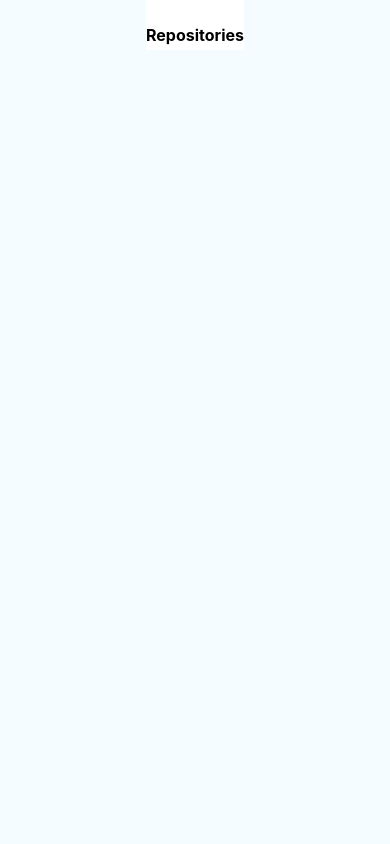
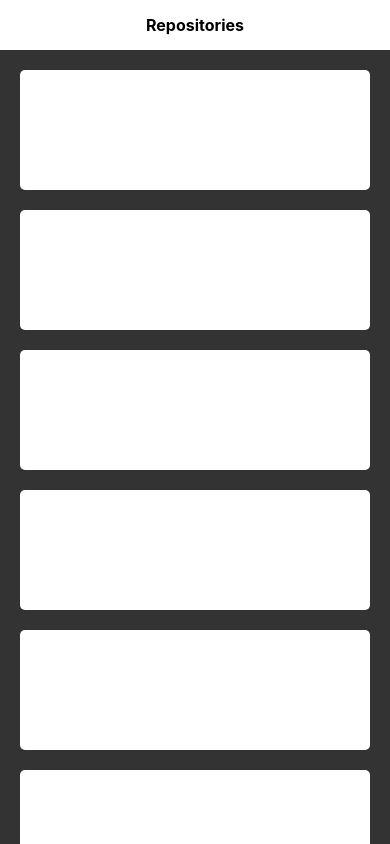
Before and after one commit to cjvaz/testingReactNative, a React Native app in the folder favoriteRepos/: screen / in a window 390 px wide. Built offline with nearby package versions, Linux system fonts and the light colour scheme.

Commit message:
list boxes

```diff
--- a/favoriteRepos/App.js
+++ b/favoriteRepos/App.js
@@ -9,7 +9,8 @@ import {
   Text,
   View,
   ScrollView,
-  StyleSheet
+  StyleSheet,
+  Platform
 } from 'react-native';
 
 
@@ -22,8 +23,14 @@ export default class App extends Component<Props> {
           <Text style={styles.headerText}>Repositories</Text>
         </View>
 
-        <ScrollView>
-
+        <ScrollView contentContainerStyle={styles.repoList}>
+          <View style={styles.repo} />
+          <View style={styles.repo} />
+          <View style={styles.repo} />
+          <View style={styles.repo} />
+          <View style={styles.repo} />
+          <View style={styles.repo} />
+          <View style={styles.repo} />
         </ScrollView>
       </View>
     );
@@ -33,14 +40,12 @@ export default class App extends Component<Props> {
 const styles = StyleSheet.create({
   container: {
     flex: 1,
-    justifyContent: 'center',
-    alignItems: 'center',
-    backgroundColor: '#F5FCFF',
+    backgroundColor: '#333',
   },
 
   header: {
-    height: 50,
-    paddingTop: 20,
+    height: (Platform.OS === 'ios') ? 70 : 50,
+    paddingTop: (Platform.OS === 'ios') ? 20 : 0,
     backgroundColor: '#FFF',
     justifyContent: 'center',
     alignItems: 'center'
@@ -49,5 +54,17 @@ const styles = StyleSheet.create({
   headerText: {
     fontSize: 16,
     fontWeight: 'bold'
+  },
+
+  repoList: {
+    padding: 20
+  },
+
+  repo: {
+    padding: 20,
+    backgroundColor: '#FFF',
+    height: 120,
+    marginBottom: 20,
+    borderRadius: 5
   }
 });
```
